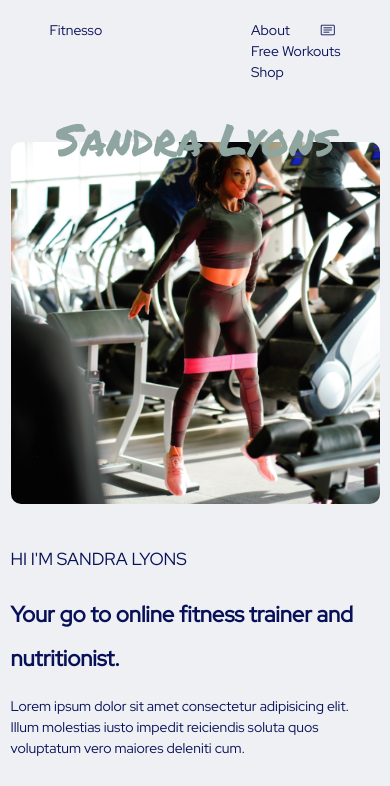
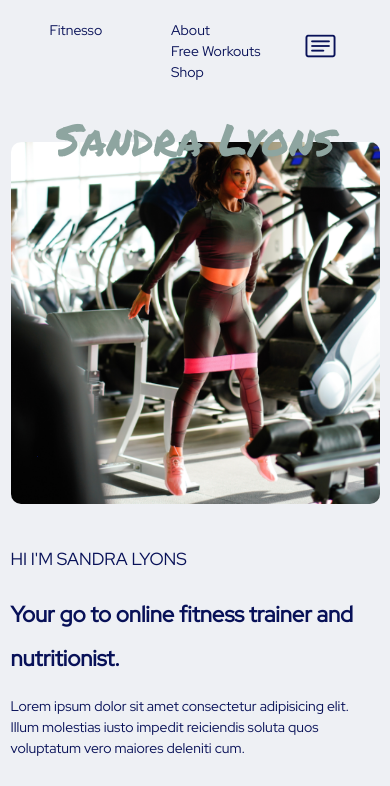
Before and after one commit to lucas97-png/fitnesso, a plain HTML site: page index.html in a window 390 px wide. Both pictures are taken after a click on the element 333 px from the left and 30 px from the top of the page. Shown: the top 786 px of the page. Drawn offline with nearby package versions, Linux system fonts and the light colour scheme.

Commit message:
Add files via upload

```diff
--- a/index.html
+++ b/index.html
@@ -20,14 +20,14 @@
 
 
     <nav class="position-fixed">
+        <span class="toggler"><i class="bi bi-card-text"></i></span>
         <div class="container d-flex justify-content-between">
             <div class="title">
                 <a href="#">Fitnesso</a>
             </div>
             <div class="assets d-flex position-relative">
-                <span class="toggler"><i class="bi bi-card-text"></i></span>
                 <div class="nav-list">
-                    <ul class="navigation active">
+                    <ul class="navigation">
                         <li>About</li>
                         <li>Free Workouts</li>
                         <li>Shop</li>
--- a/style.css
+++ b/style.css
@@ -52,13 +52,17 @@ nav ul li:hover {
 }
 
 .toggler {
+    position: absolute;
+    right: 5%;
+    top: 5%;
     display: none;
-    right: 5%;
+    font-size: 30px;
 }
 
 ul.active {
     display: flex !important;
     flex-direction: column;
+    margin-right: 80px;
 }
 
 ul.active li {
```
